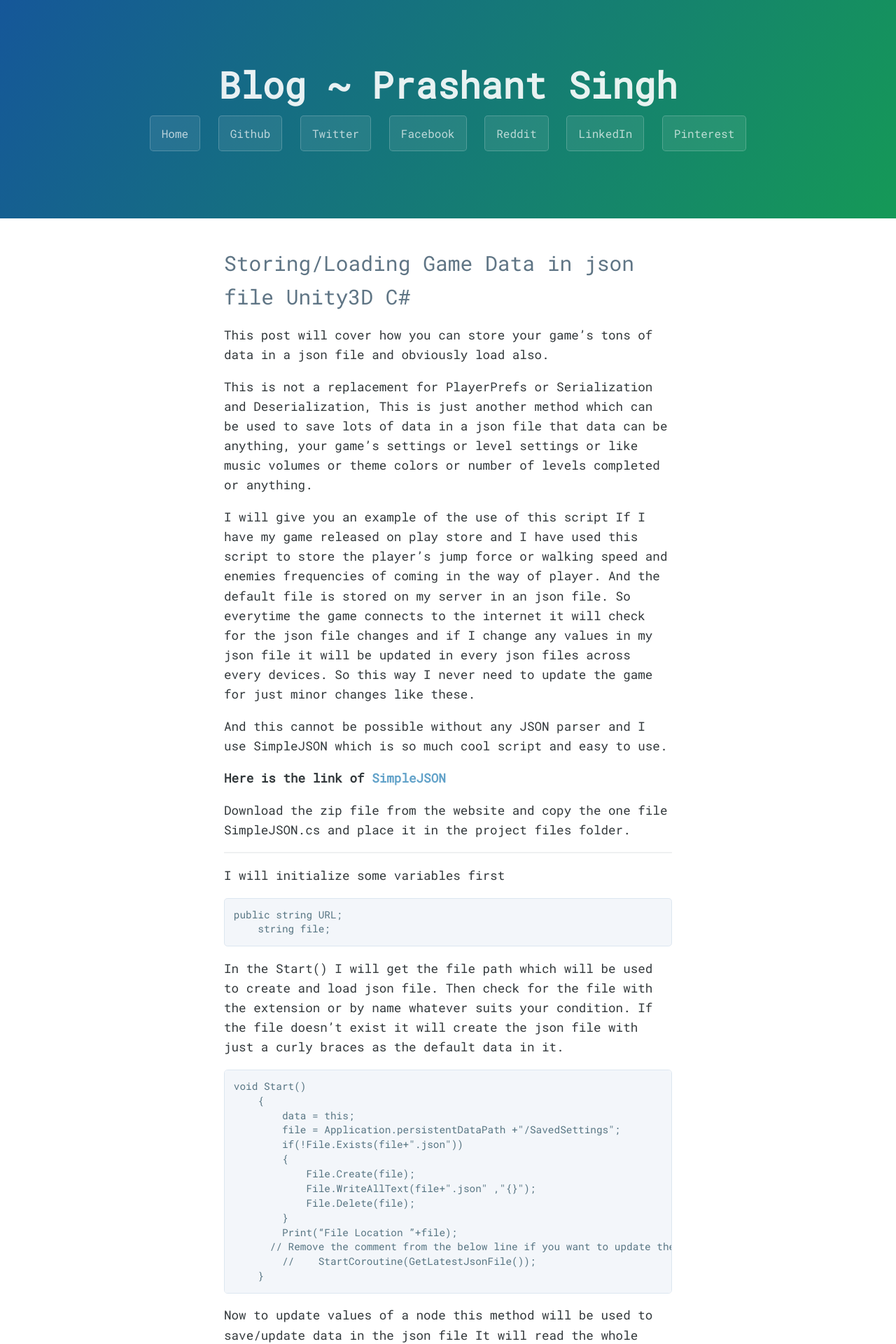
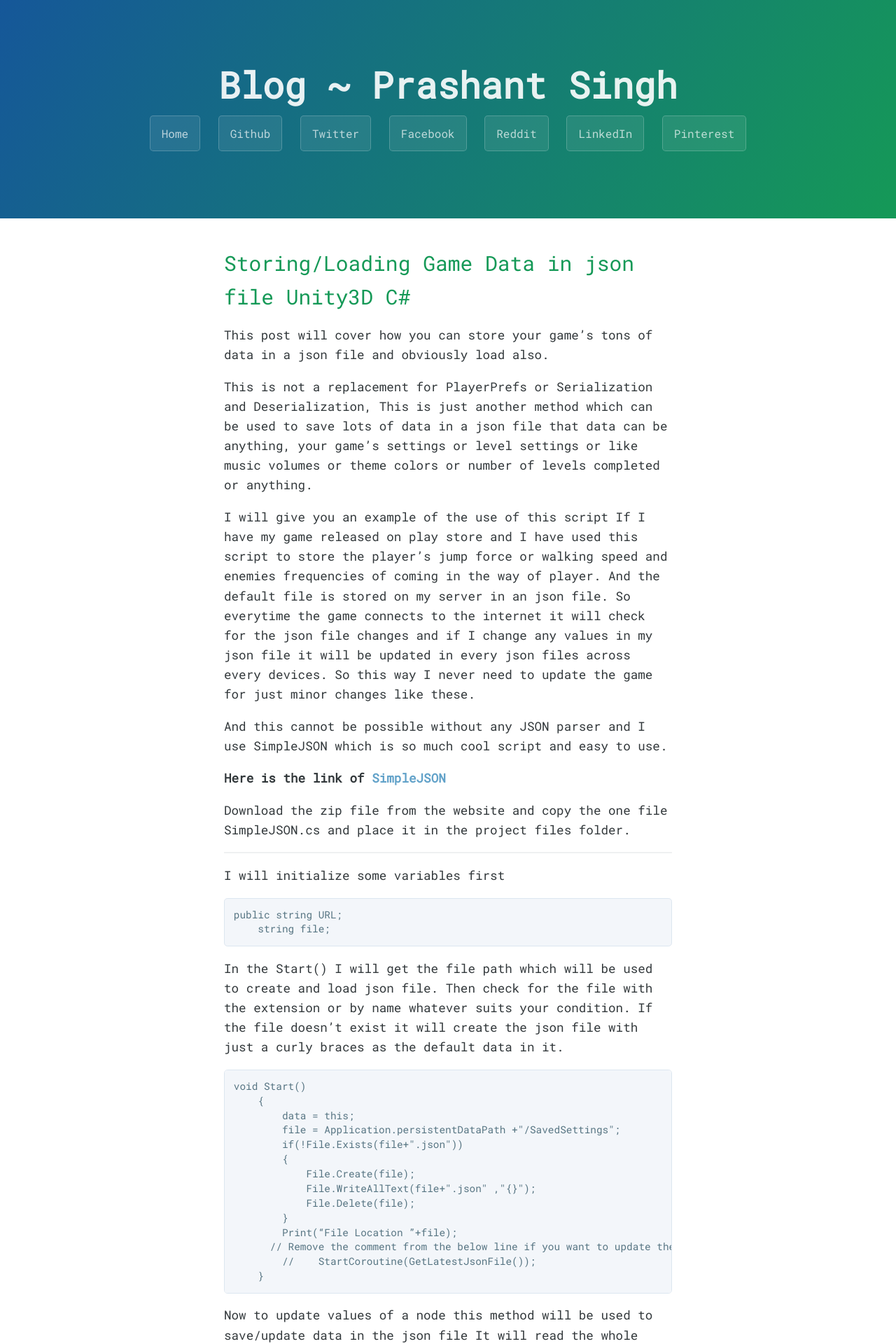
Before and after one commit to prashant-singh/prashant-singh.github.io, a Jekyll site: the page built from index.html, in a window 1280 px wide. Shown: the top 1920 px of the page at 70% size. Built offline with Jekyll 4.4.1, drawn with Linux system fonts in a browser that asks for light colours; nearby versions of some CDN libraries; the list of posts is cut into pages by our own code; a style sheet for code colours, icons or effects is not loaded.

Commit message:
Update stylesheet.css

```diff
--- a/stylesheets/stylesheet.css
+++ b/stylesheets/stylesheet.css
@@ -162,7 +162,7 @@ a:hover {
   margin-top: 2rem;
   margin-bottom: 1rem;
   font-weight: normal;
-  color: #5F7585;
+  color: #159957;
 }
 .main-content p {
   margin-bottom: 1em; }
```
